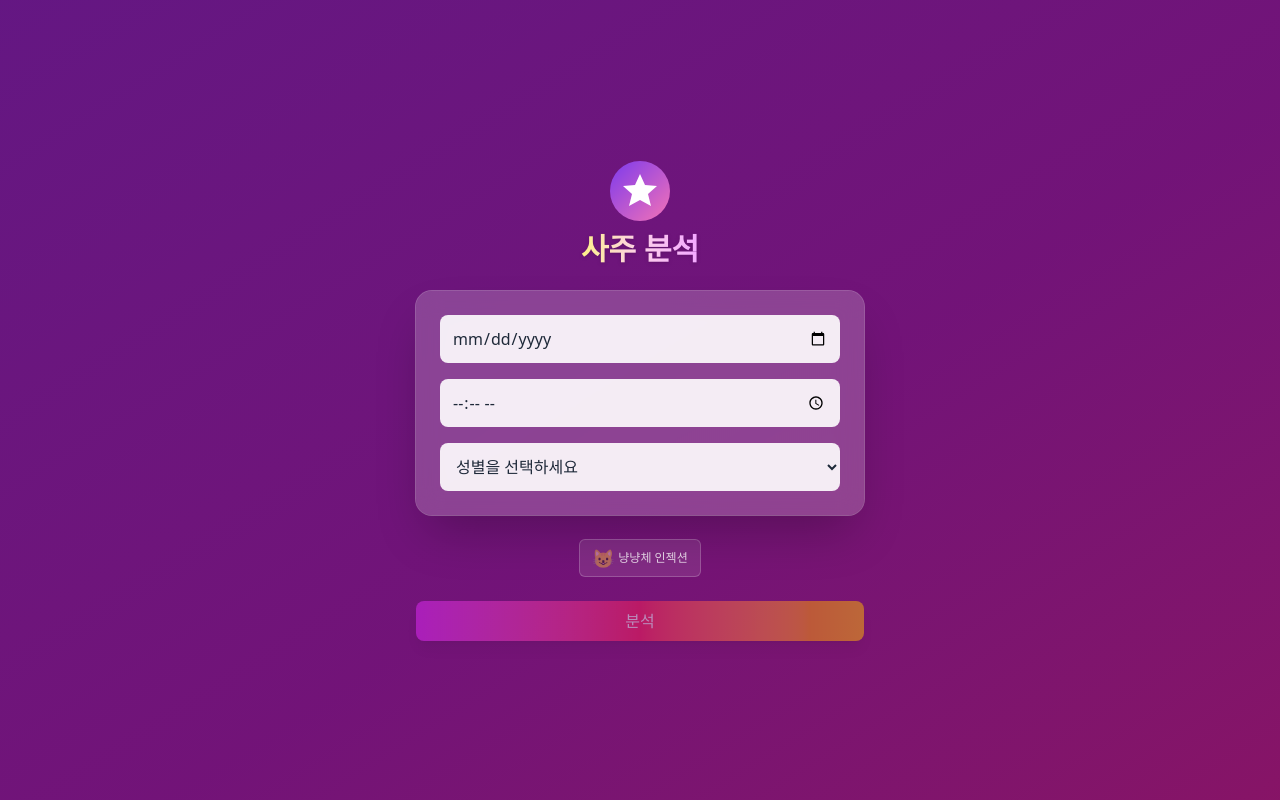
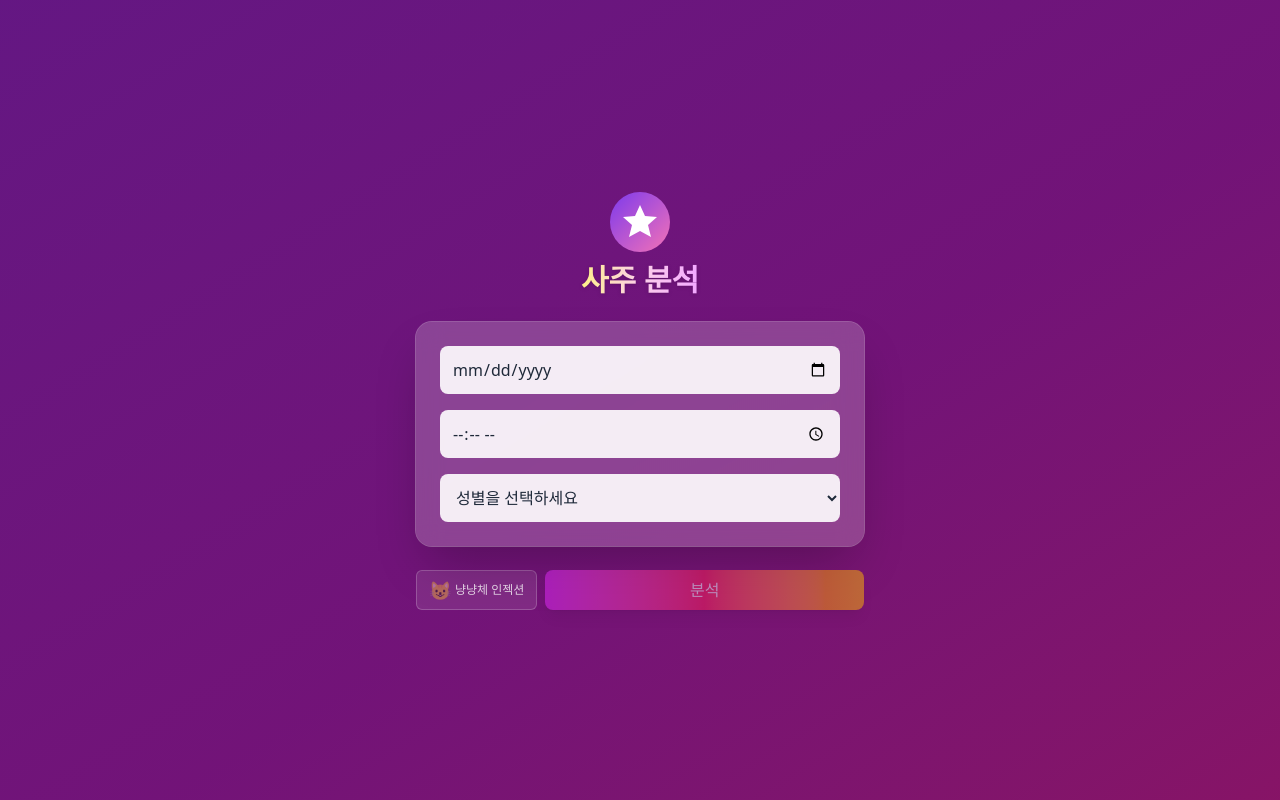
Before and after one commit to m00nlygreat/nextjs-boilerplate, a Next.js app: page / in a window 1280 px wide. Built offline with nearby package versions, Linux system fonts and the light colour scheme.

Commit message:
Arrange cat mode toggle and analysis button

```diff
--- a/app/page.tsx
+++ b/app/page.tsx
@@ -73,7 +73,12 @@ export default function Home() {
             <option value="여성">여성</option>
           </select>
         </div>
-        <div className="flex justify-center">
+        {manse && (
+          <div className="space-y-4 rounded-2xl bg-white/20 p-6 shadow-2xl backdrop-blur-md ring-1 ring-white/30 text-center">
+            <ManseDisplay manse={manse} gender={gender} />
+          </div>
+        )}
+        <div className="flex gap-2">
           <button
             onClick={() => setCatMode((prev) => !prev)}
             aria-pressed={catMode}
@@ -96,19 +101,14 @@ export default function Home() {
             </span>
             <span>냥냥체 인젝션</span>
           </button>
+          <button
+            onClick={handleConfirm}
+            className="flex-1 rounded-lg bg-gradient-to-r from-fuchsia-500 via-rose-500 to-amber-400 py-2 font-medium text-white shadow-lg transition-colors hover:from-fuchsia-600 hover:via-rose-600 hover:to-amber-500 disabled:opacity-50"
+            disabled={!manse || loading}
+          >
+            {loading ? "분석 중..." : "분석"}
+          </button>
         </div>
-        {manse && (
-          <div className="space-y-4 rounded-2xl bg-white/20 p-6 shadow-2xl backdrop-blur-md ring-1 ring-white/30 text-center">
-            <ManseDisplay manse={manse} gender={gender} />
-          </div>
-        )}
-        <button
-          onClick={handleConfirm}
-          className="w-full rounded-lg bg-gradient-to-r from-fuchsia-500 via-rose-500 to-amber-400 py-2 font-medium text-white shadow-lg transition-colors hover:from-fuchsia-600 hover:via-rose-600 hover:to-amber-500 disabled:opacity-50"
-          disabled={!manse || loading}
-        >
-          {loading ? "분석 중..." : "분석"}
-        </button>
         {report && (
           <div className="rounded-2xl bg-white/20 p-6 shadow-2xl backdrop-blur-md ring-1 ring-white/30 whitespace-pre-wrap leading-relaxed">
             <ReactMarkdown>{report}</ReactMarkdown>
```
